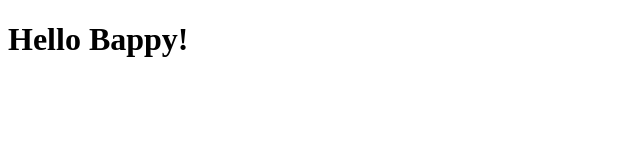
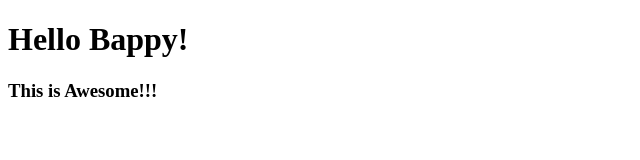
Before and after one commit to amibappy/amibappy.github.io, a plain HTML site: page index.html in a window 1280 px wide. Shown: the whole page, without its empty margins (0-640 px from the left). Drawn offline with Linux system fonts and the light colour scheme.

Commit message:
Update Index.html

```diff
--- a/index.html
+++ b/index.html
@@ -8,5 +8,6 @@
 </head>
 <body>
     <h1>Hello Bappy!</h1>
+    <h3>This is Awesome!!!</h3>
 </body>
 </html>
```
